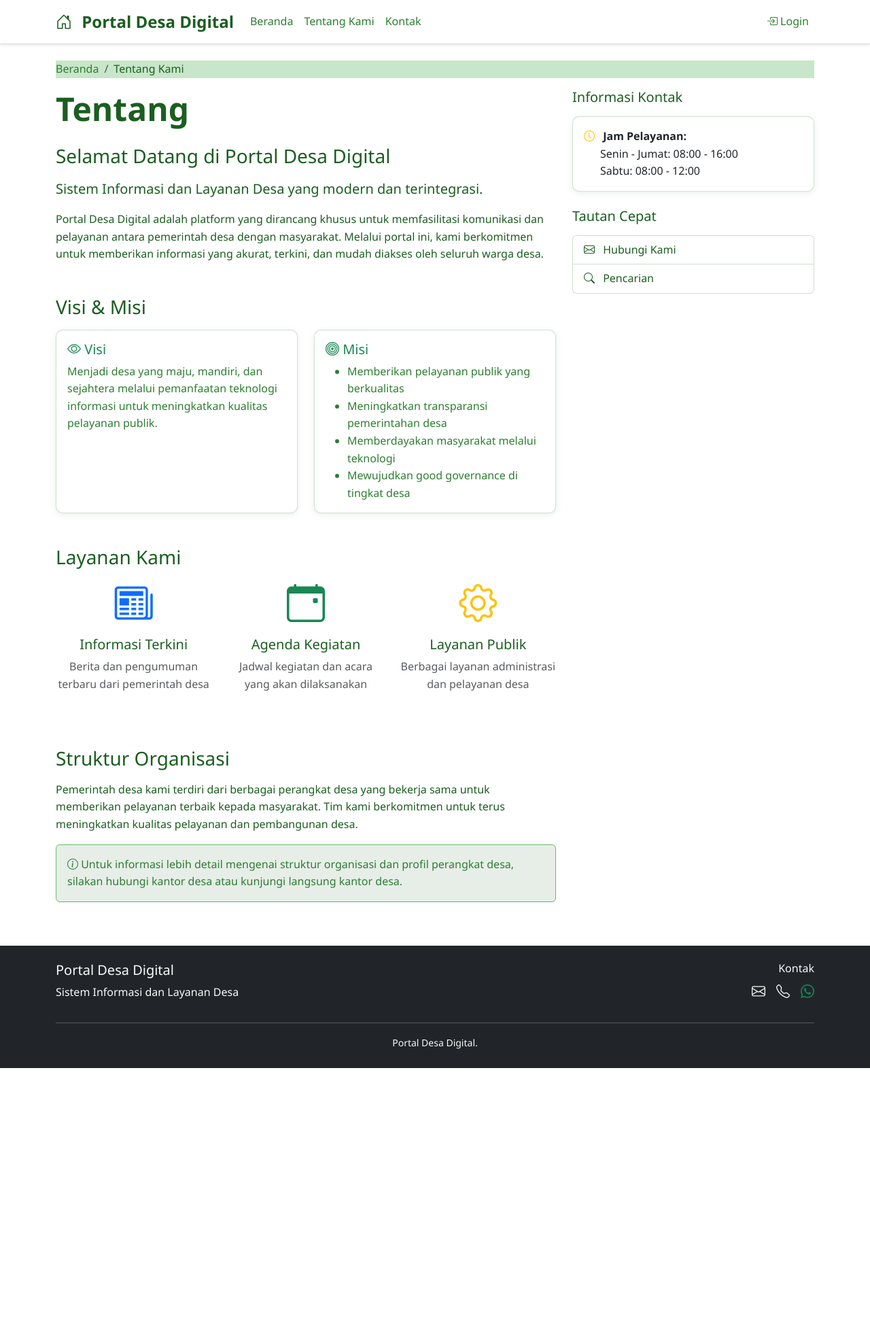
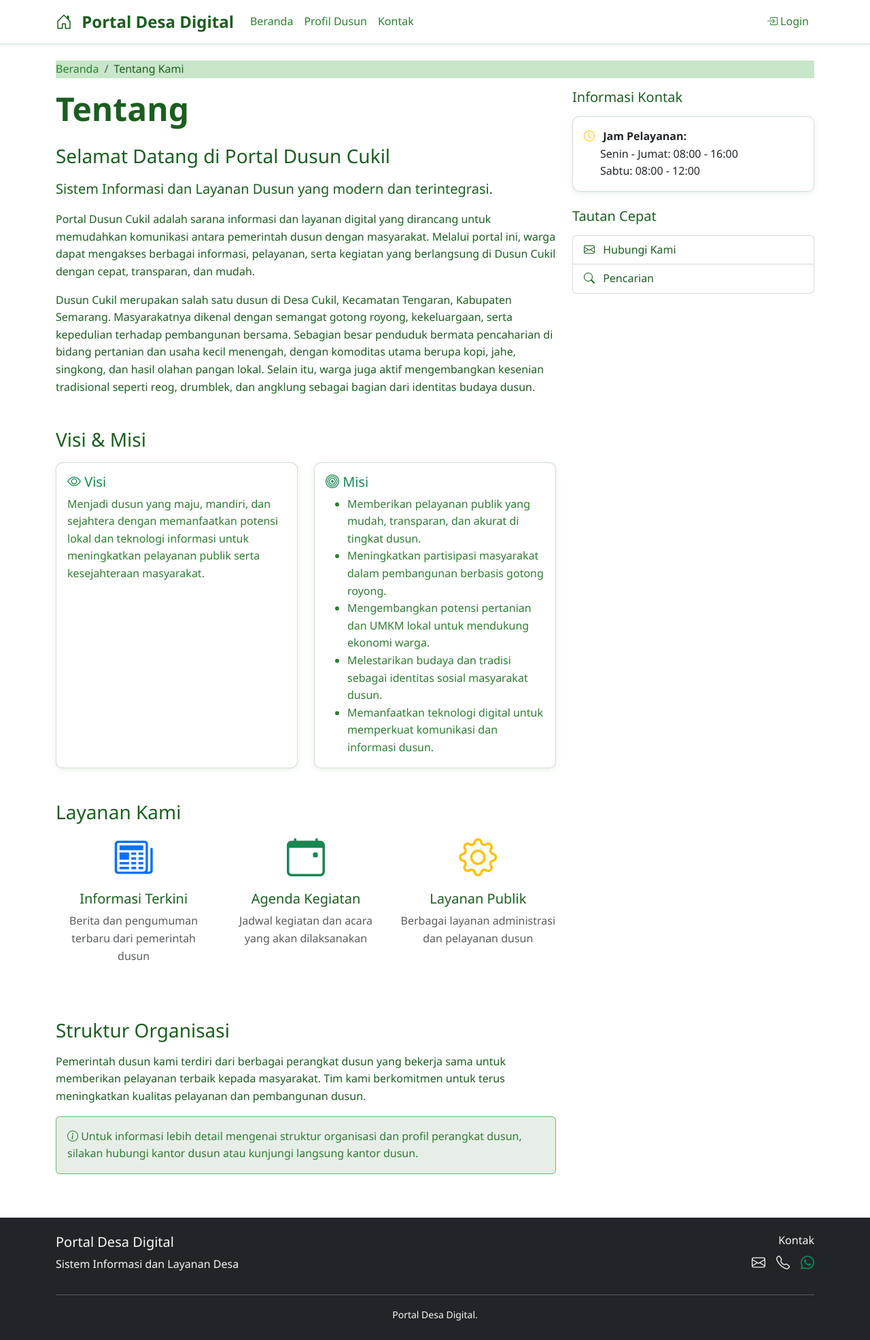
Before and after one commit to Thomas-Sugiarto/desacukil, a Flask app: page /about in a window 1280 px wide. Shown: the whole page at 68% size. Before the commit the page ends 1571 px from the top, so only its background shows below. Run offline with Flask 3, Linux system fonts and the light colour scheme; data that the repository does not hold is empty; some libraries are stand-ins or nearby versions.

Commit message:
[WEB DESA][PUBLISH] change 'desa' = 'dusun', add hero #Thom

```diff
--- a/app/templates/base/base.html
+++ b/app/templates/base/base.html
@@ -42,7 +42,7 @@
                     </li>
                     {% endfor %}
                     <li class="nav-item">
-                        <a class="nav-link" href="{{ url_for('public.about') }}">Tentang Kami</a>
+                        <a class="nav-link" href="{{ url_for('public.about') }}">Profil Dusun</a>
                     </li>
                     <li class="nav-item">
                         <a class="nav-link" href="{{ url_for('public.contact') }}">Kontak</a>
--- a/app/templates/public/about.html
+++ b/app/templates/public/about.html
@@ -19,14 +19,21 @@
                 <h1 class="display-5 fw-bold mb-4">Tentang {{ site_settings.site_name }}</h1>
 
                 <div class="content-section mb-5">
-                    <h3 class="mb-3">Selamat Datang di Portal Desa Digital</h3>
+                    <h3 class="mb-3">Selamat Datang di Portal Dusun Cukil</h3>
                     <p class="lead">
-                        {{ site_settings.site_description or 'Sistem Informasi dan Layanan Desa yang modern dan terintegrasi.' }}
+                        {{ site_settings.site_description or 'Sistem Informasi dan Layanan Dusun yang modern dan terintegrasi.' }}
                     </p>
                     <p>
-                        Portal Desa Digital adalah platform yang dirancang khusus untuk memfasilitasi komunikasi dan pelayanan
-                        antara pemerintah desa dengan masyarakat. Melalui portal ini, kami berkomitmen untuk memberikan
-                        informasi yang akurat, terkini, dan mudah diakses oleh seluruh warga desa.
+                        Portal Dusun Cukil adalah sarana informasi dan layanan digital yang dirancang untuk memudahkan
+                        komunikasi antara pemerintah dusun dengan masyarakat. Melalui portal ini, warga dapat mengakses
+                        berbagai informasi, pelayanan, serta kegiatan yang berlangsung di Dusun Cukil dengan cepat, transparan, dan mudah.
+                    </p>
+                    <p>
+                        Dusun Cukil merupakan salah satu dusun di Desa Cukil, Kecamatan Tengaran, Kabupaten Semarang. Masyarakatnya dikenal
+                        dengan semangat gotong royong, kekeluargaan, serta kepedulian terhadap pembangunan bersama. Sebagian besar
+                        penduduk bermata pencaharian di bidang pertanian dan usaha kecil menengah, dengan komoditas utama berupa kopi,
+                        jahe, singkong, dan hasil olahan pangan lokal. Selain itu, warga juga aktif mengembangkan kesenian tradisional
+                        seperti reog, drumblek, dan angklung sebagai bagian dari identitas budaya dusun.
                     </p>
                 </div>
 
@@ -40,8 +47,8 @@
                                         <i class="bi bi-eye"></i> Visi
                                     </h5>
                                     <p class="card-text">
-                                        Menjadi desa yang maju, mandiri, dan sejahtera melalui pemanfaatan teknologi
-                                        informasi untuk meningkatkan kualitas pelayanan publik.
+                                        Menjadi dusun yang maju, mandiri, dan sejahtera dengan memanfaatkan potensi lokal
+                                        dan teknologi informasi untuk meningkatkan pelayanan publik serta kesejahteraan masyarakat.
                                     </p>
                                 </div>
                             </div>
@@ -53,10 +60,11 @@
                                         <i class="bi bi-bullseye"></i> Misi
                                     </h5>
                                     <ul class="card-text mb-0">
-                                        <li>Memberikan pelayanan publik yang berkualitas</li>
-                                        <li>Meningkatkan transparansi pemerintahan desa</li>
-                                        <li>Memberdayakan masyarakat melalui teknologi</li>
-                                        <li>Mewujudkan good governance di tingkat desa</li>
+                                        <li>Memberikan pelayanan publik yang mudah, transparan, dan akurat di tingkat dusun.</li>
+                                        <li>Meningkatkan partisipasi masyarakat dalam pembangunan berbasis gotong royong.</li>
+                                        <li>Mengembangkan potensi pertanian dan UMKM lokal untuk mendukung ekonomi warga.</li>
+                                        <li>Melestarikan budaya dan tradisi sebagai identitas sosial masyarakat dusun.</li>
+                                        <li>Memanfaatkan teknologi digital untuk memperkuat komunikasi dan informasi dusun.</li>
                                     </ul>
                                 </div>
                             </div>
@@ -73,7 +81,7 @@
                                     <i class="bi bi-newspaper display-4 text-primary"></i>
                                 </div>
                                 <h5>Informasi Terkini</h5>
-                                <p class="text-muted">Berita dan pengumuman terbaru dari pemerintah desa</p>
+                                <p class="text-muted">Berita dan pengumuman terbaru dari pemerintah dusun</p>
                             </div>
                         </div>
                         <div class="col-md-4 mb-3">
@@ -91,7 +99,7 @@
                                     <i class="bi bi-gear display-4 text-warning"></i>
                                 </div>
                                 <h5>Layanan Publik</h5>
-                                <p class="text-muted">Berbagai layanan administrasi dan pelayanan desa</p>
+                                <p class="text-muted">Berbagai layanan administrasi dan pelayanan dusun</p>
                             </div>
                         </div>
                     </div>
@@ -100,14 +108,14 @@
                 <div class="content-section">
                     <h3 class="mb-3">Struktur Organisasi</h3>
                     <p>
-                        Pemerintah desa kami terdiri dari berbagai perangkat desa yang bekerja sama untuk
+                        Pemerintah dusun kami terdiri dari berbagai perangkat dusun yang bekerja sama untuk
                         memberikan pelayanan terbaik kepada masyarakat. Tim kami berkomitmen untuk terus
-                        meningkatkan kualitas pelayanan dan pembangunan desa.
+                        meningkatkan kualitas pelayanan dan pembangunan dusun.
                     </p>
                     <div class="alert alert-info">
                         <i class="bi bi-info-circle"></i>
-                        Untuk informasi lebih detail mengenai struktur organisasi dan profil perangkat desa,
-                        silakan hubungi kantor desa atau kunjungi langsung kantor desa.
+                        Untuk informasi lebih detail mengenai struktur organisasi dan profil perangkat dusun,
+                        silakan hubungi kantor dusun atau kunjungi langsung kantor dusun.
                     </div>
                 </div>
             </div>
```
Also changed, not shown: app/static/css/public.css (+23 -4 lines), app/templates/public/index.html (+2 -5 lines), 1 other file.
